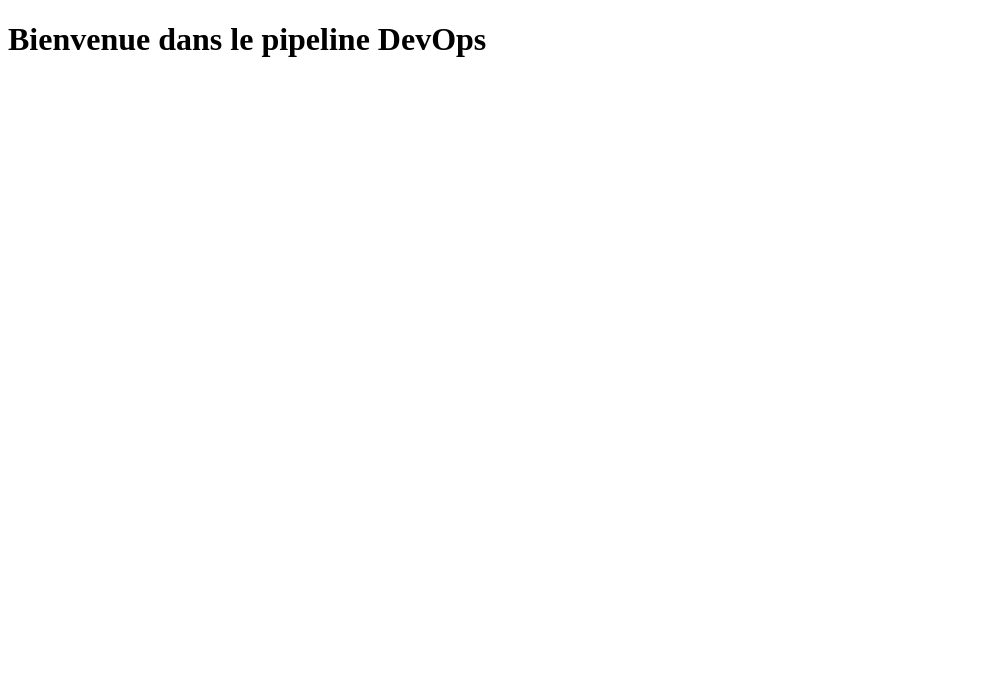
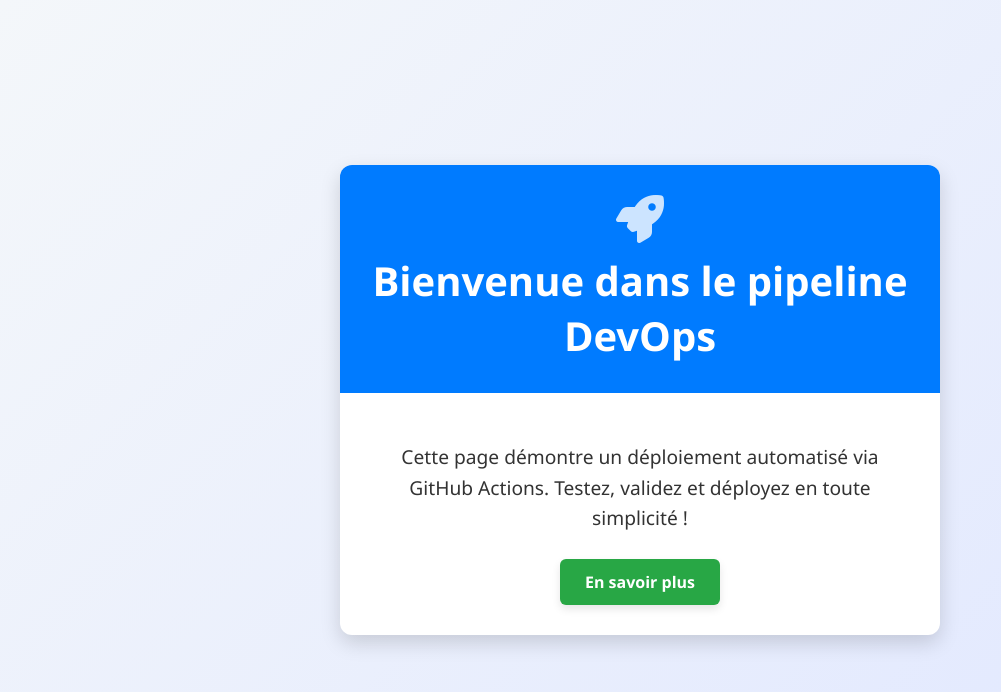
Before and after one commit to Goldenk237/demo-devops, a plain HTML site: page index.html in a window 1280 px wide. Shown: the whole page, without its empty margins (0-1001 px from the left). Drawn offline with Linux system fonts and the light colour scheme.

Commit message:
Update index.html

```diff
--- a/index.html
+++ b/index.html
@@ -1,9 +1,96 @@
 <!DOCTYPE html>
-<html>
+<html lang="fr">
 <head>
-<title>Test DevOps</title>
+    <meta charset="UTF-8">
+    <meta name="viewport" content="width=device-width, initial-scale=1.0">
+    <title>Test DevOps</title>
+    <link rel="stylesheet" href="https://cdnjs.cloudflare.com/ajax/libs/font-awesome/6.4.0/css/all.min.css" integrity="sha512-iecdLmaskl7CVkqkXNQ/ZH/XLlvWZOJyj7Yy7tcenmpD1ypASozpmT/E0iPtmFIB46ZmdtAc9eNBvH0H/ZpiBw==" crossorigin="anonymous" referrerpolicy="no-referrer" />
+    <style>
+        body {
+            font-family: 'Segoe UI', Tahoma, Geneva, Verdana, sans-serif;
+            background: linear-gradient(135deg, #f4f7fa 0%, #e0e7ff 100%);
+            color: #333;
+            margin: 0;
+            padding: 0;
+            display: flex;
+            justify-content: center;
+            align-items: center;
+            height: 100vh;
+            text-align: center;
+            overflow: hidden;
+        }
+        .container {
+            background-color: white;
+            border-radius: 12px;
+            box-shadow: 0 8px 20px rgba(0, 0, 0, 0.15);
+            max-width: 600px;
+            width: 90%;
+            overflow: hidden;
+            animation: fadeIn 1s ease-in-out;
+        }
+        header {
+            background-color: #007bff;
+            color: white;
+            padding: 30px 20px;
+            position: relative;
+        }
+        header i {
+            font-size: 3em;
+            margin-bottom: 10px;
+            opacity: 0.8;
+        }
+        h1 {
+            font-size: 2.5em;
+            margin: 0;
+            animation: slideIn 0.8s ease-out;
+        }
+        main {
+            padding: 30px;
+        }
+        p {
+            font-size: 1.2em;
+            margin-bottom: 25px;
+            line-height: 1.6;
+        }
+        .btn {
+            display: inline-block;
+            background-color: #28a745;
+            color: white;
+            padding: 12px 25px;
+            text-decoration: none;
+            border-radius: 6px;
+            font-weight: bold;
+            transition: transform 0.3s, background-color 0.3s;
+            box-shadow: 0 4px 8px rgba(0, 0, 0, 0.1);
+        }
+        .btn:hover {
+            background-color: #218838;
+            transform: translateY(-3px);
+        }
+        @keyframes fadeIn {
+            from { opacity: 0; transform: translateY(20px); }
+            to { opacity: 1; transform: translateY(0); }
+        }
+        @keyframes slideIn {
+            from { transform: translateX(-20px); opacity: 0; }
+            to { transform: translateX(0); opacity: 1; }
+        }
+        @media (max-width: 480px) {
+            h1 { font-size: 2em; }
+            p { font-size: 1em; }
+        }
+    </style>
 </head>
 <body>
-<h1>Bienvenue dans le pipeline DevOps</h1>
+    <div class="container">
+        <header>
+            <i class="fas fa-rocket"></i>
+            <h1>Bienvenue dans le pipeline DevOps</h1>
+        </header>
+        <main>
+            <p>Cette page démontre un déploiement automatisé via GitHub Actions. Testez, validez et déployez en toute simplicité !</p>
+            <a href="#" class="btn">En savoir plus</a>
+        </main>
+    </div>
 </body>
 </html>
```
